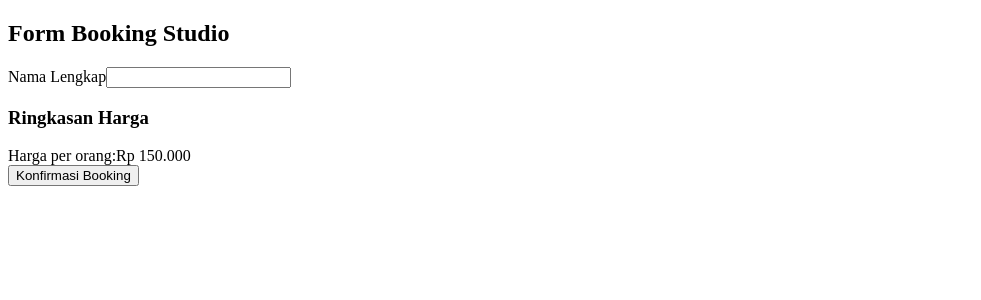
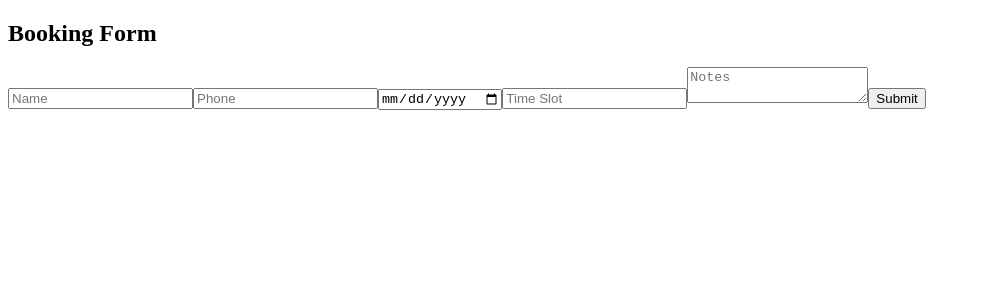
Before and after one commit to yosef-agil/studio-booking-app, a React (Create React App) app: page /booking in a window 1280 px wide. Shown: the top 300 px of the page, without its empty margins (0-981 px from the left). Built offline with nearby package versions, Linux system fonts and the light colour scheme.

Commit message:
first setup

```diff
--- a/src/pages/Admin/Dashboard.jsx
+++ b/src/pages/Admin/Dashboard.jsx
@@ -0,0 +1,39 @@
+import React, { useEffect, useState } from 'react';
+
+function HomePage() {
+  const [bookings, setBookings] = useState([]);
+
+  useEffect(() => {
+    fetch('/api/bookings')
+      .then(res => res.json())
+      .then(data => setBookings(data));
+  }, []);
+
+  return (
+    <div className="p-6">
+      <h2 className="text-xl font-bold mb-4">Today’s Bookings</h2>
+      <table className="table w-full">
+        <thead>
+          <tr>
+            <th>Name</th>
+            <th>Phone</th>
+            <th>Date</th>
+            <th>Time Slot</th>
+          </tr>
+        </thead>
+        <tbody>
+          {bookings.map(b => (
+            <tr key={b.id}>
+              <td>{b.name}</td>
+              <td>{b.phone}</td>
+              <td>{b.date}</td>
+              <td>{b.time_slot}</td>
+            </tr>
+          ))}
+        </tbody>
+      </table>
+    </div>
+  );
+}
+
+export default HomePage;
--- a/src/pages/BookingPage.jsx
+++ b/src/pages/BookingPage.jsx
@@ -1,68 +1,41 @@
-import { useState } from 'react';
+import React, { useState } from 'react';
 
-export default function BookingPage() {
+function BookingPage() {
   const [formData, setFormData] = useState({
     name: '',
+    phone: '',
     date: '',
-    time: '',
-    theme: '',
-    people: 1
+    time_slot: '',
+    notes: ''
   });
 
-  const themes = [
-    { id: 1, name: 'Natural Light', price: 150000 },
-    { id: 2, name: 'Studio Lighting', price: 200000 },
-    { id: 3, name: 'Premium Package', price: 300000 }
-  ];
+  const handleChange = (e) => {
+    setFormData({...formData, [e.target.name]: e.target.value});
+  };
+
+  const handleSubmit = async (e) => {
+    e.preventDefault();
+    const res = await fetch('/api/bookings', {
+      method: 'POST',
+      headers: { 'Content-Type': 'application/json' },
+      body: JSON.stringify(formData)
+    });
+    if (res.ok) alert("Booking submitted!");
+  };
 
   return (
-    <div className="min-h-screen bg-gray-50 py-12 px-4 sm:px-6 lg:px-8">
-      <div className="max-w-3xl mx-auto">
-        <div className="bg-white shadow-xl rounded-lg overflow-hidden">
-          {/* Header */}
-          <div className="bg-indigo-700 px-6 py-4">
-            <h2 className="text-2xl font-bold text-white">Form Booking Studio</h2>
-          </div>
-
-          {/* Form */}
-          <div className="p-6 space-y-6">
-            <div className="grid grid-cols-1 md:grid-cols-2 gap-6">
-              {/* Input fields dengan styling modern */}
-              <div>
-                <label className="block text-sm font-medium text-gray-700 mb-1">Nama Lengkap</label>
-                <input
-                  type="text"
-                  className="w-full px-4 py-2 border border-gray-300 rounded-lg focus:ring-2 focus:ring-indigo-500 focus:border-indigo-500 transition-all"
-                />
-              </div>
-
-              {/* ... tambahkan semua input field lainnya ... */}
-            </div>
-
-            {/* Price Summary Card */}
-            <div className="bg-gray-50 p-4 rounded-lg border border-gray-200">
-              <h3 className="font-medium text-lg mb-3">Ringkasan Harga</h3>
-              <div className="space-y-2">
-                <div className="flex justify-between">
-                  <span>Harga per orang:</span>
-                  <span className="font-medium">Rp 150.000</span>
-                </div>
-                {/* ... tambahkan detail harga ... */}
-              </div>
-            </div>
-          </div>
-
-          {/* Submit Button */}
-          <div className="bg-gray-50 px-6 py-4 border-t border-gray-200">
-            <button
-              type="button"
-              className="w-full bg-indigo-600 hover:bg-indigo-700 text-white font-medium py-3 px-4 rounded-lg shadow-sm transition-colors duration-200"
-            >
-              Konfirmasi Booking
-            </button>
-          </div>
-        </div>
-      </div>
+    <div className="max-w-xl mx-auto p-6 bg-white shadow rounded mt-10">
+      <h2 className="text-xl font-bold mb-4">Booking Form</h2>
+      <form onSubmit={handleSubmit} className="space-y-4">
+        <input name="name" placeholder="Name" onChange={handleChange} className="input w-full" />
+        <input name="phone" placeholder="Phone" onChange={handleChange} className="input w-full" />
+        <input name="date" type="date" onChange={handleChange} className="input w-full" />
+        <input name="time_slot" placeholder="Time Slot" onChange={handleChange} className="input w-full" />
+        <textarea name="notes" placeholder="Notes" onChange={handleChange} className="textarea w-full" />
+        <button type="submit" className="btn btn-primary w-full">Submit</button>
+      </form>
     </div>
   );
 }
+
+export default BookingPage;
--- a/src/pages/HomePage.jsx
+++ /dev/null
@@ -1,51 +0,0 @@
-import { Link } from 'react-router-dom';
-
-export default function HomePage() {
-  return (
-    <div className="min-h-screen bg-gradient-to-br from-gray-50 to-blue-50">
-      {/* Navigation */}
-      <nav className="bg-white shadow-sm">
-        <div className="max-w-7xl mx-auto px-4 py-4 sm:px-6 lg:px-8 flex justify-between items-center">
-          <h1 className="text-2xl font-bold text-indigo-600">Studio Foto Kami</h1>
-        </div>
-      </nav>
-
-      {/* Hero Section */}
-      <main className="max-w-7xl mx-auto px-4 sm:px-6 lg:px-8 py-16">
-        <div className="text-center">
-          <div className="max-w-3xl mx-auto">
-            <h2 className="text-4xl font-extrabold text-gray-900 sm:text-5xl mb-6">
-              <span className="block">Booking Studio Foto</span>
-              <span className="block text-indigo-600">Online</span>
-            </h2>
-
-            <p className="mt-5 text-xl text-gray-600">
-              Pesan sesi foto profesional Anda dengan mudah dan cepat
-            </p>
-
-            <div className="mt-10">
-              <Link
-                to="/booking"
-                className="inline-flex items-center px-8 py-3 border border-transparent text-base font-medium rounded-md shadow-sm text-white bg-indigo-600 hover:bg-indigo-700 transition-colors duration-200"
-              >
-                Booking Sekarang
-                <svg className="ml-3 -mr-1 h-5 w-5" fill="currentColor" viewBox="0 0 20 20">
-                  <path fillRule="evenodd" d="M10.293 5.293a1 1 0 011.414 0l4 4a1 1 0 010 1.414l-4 4a1 1 0 01-1.414-1.414L12.586 11H5a1 1 0 110-2h7.586l-2.293-2.293a1 1 0 010-1.414z" clipRule="evenodd" />
-                </svg>
-              </Link>
-            </div>
-          </div>
-        </div>
-      </main>
-
-      {/* Footer */}
-      <footer className="bg-white border-t border-gray-200 mt-12">
-        <div className="max-w-7xl mx-auto px-4 py-6 sm:px-6 lg:px-8">
-          <p className="text-center text-gray-500 text-sm">
-            © {new Date().getFullYear()} Studio Foto Kami. All rights reserved.
-          </p>
-        </div>
-      </footer>
-    </div>
-  );
-}
```
Also changed, not shown: src/lib/api.js (+12 -34 lines), 1 other file (tests, documents, lock files or other folders).
